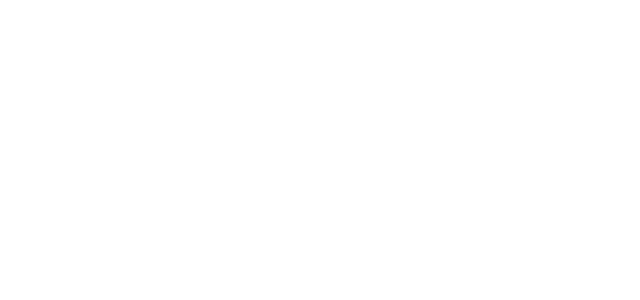
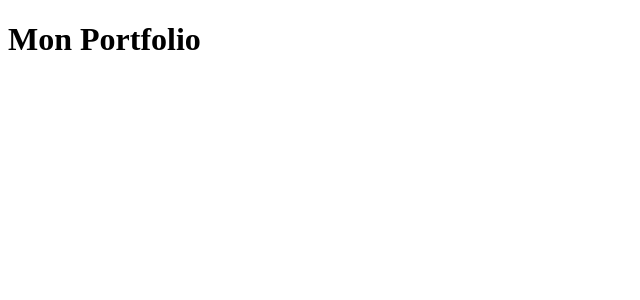
Before and after one commit to mhdgri/Portfolio, a React (Vite) app: page / in a window 1280 px wide. Shown: the top 300 px of the page, without its empty margins (0-640 px from the left). Built offline with nearby package versions, Linux system fonts and the light colour scheme.

Commit message:
Initialize React app with Vite

```diff
--- a/src/App.jsx
+++ b/src/App.jsx
@@ -1,13 +1,9 @@
-
-
 function App() {
-
-
   return (
-    <>
-
-    </>
-  )
+    <div>
+      <h1>Mon Portfolio</h1>
+    </div>
+  );
 }
 
-export default App
+export default App;
--- a/src/index.css
+++ b/src/index.css
@@ -0,0 +1,5 @@
+* {
+  margin: 0;
+  padding: 0;
+  box-sizing: border-box;
+}
```
